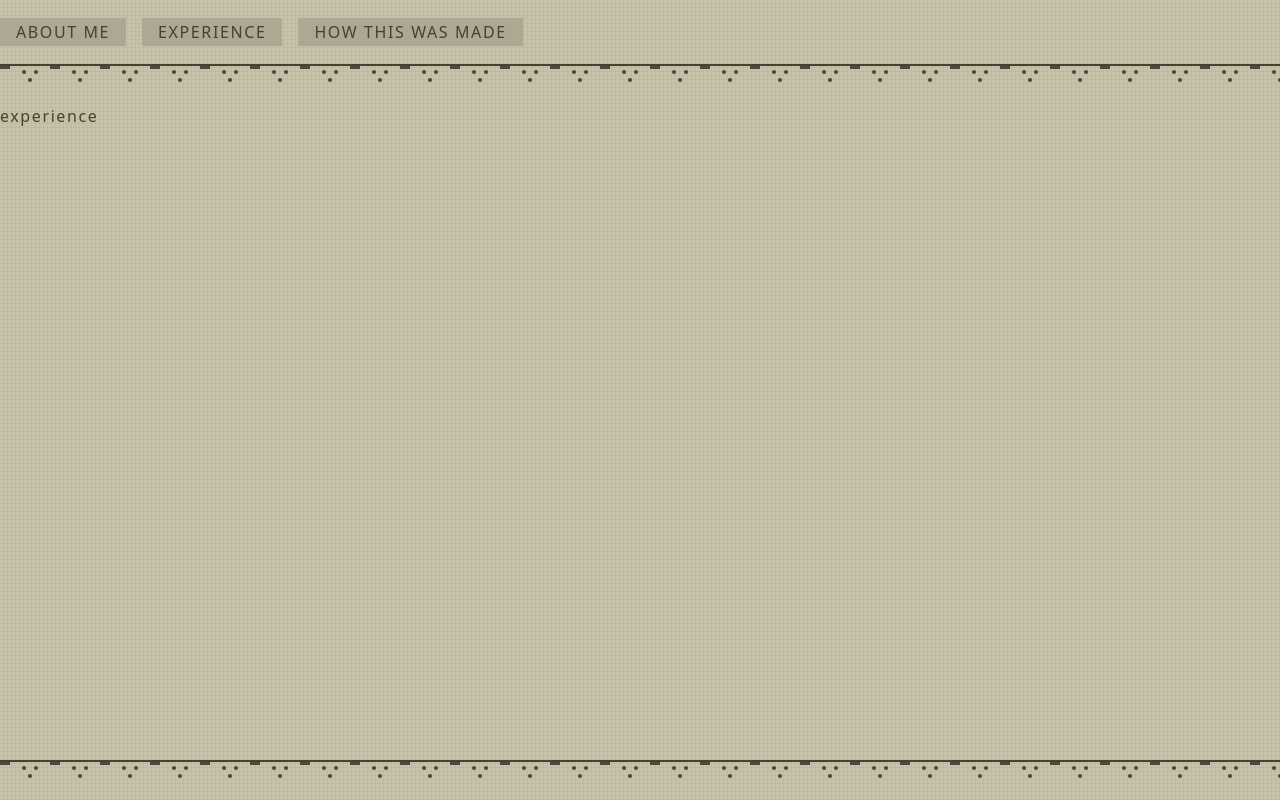
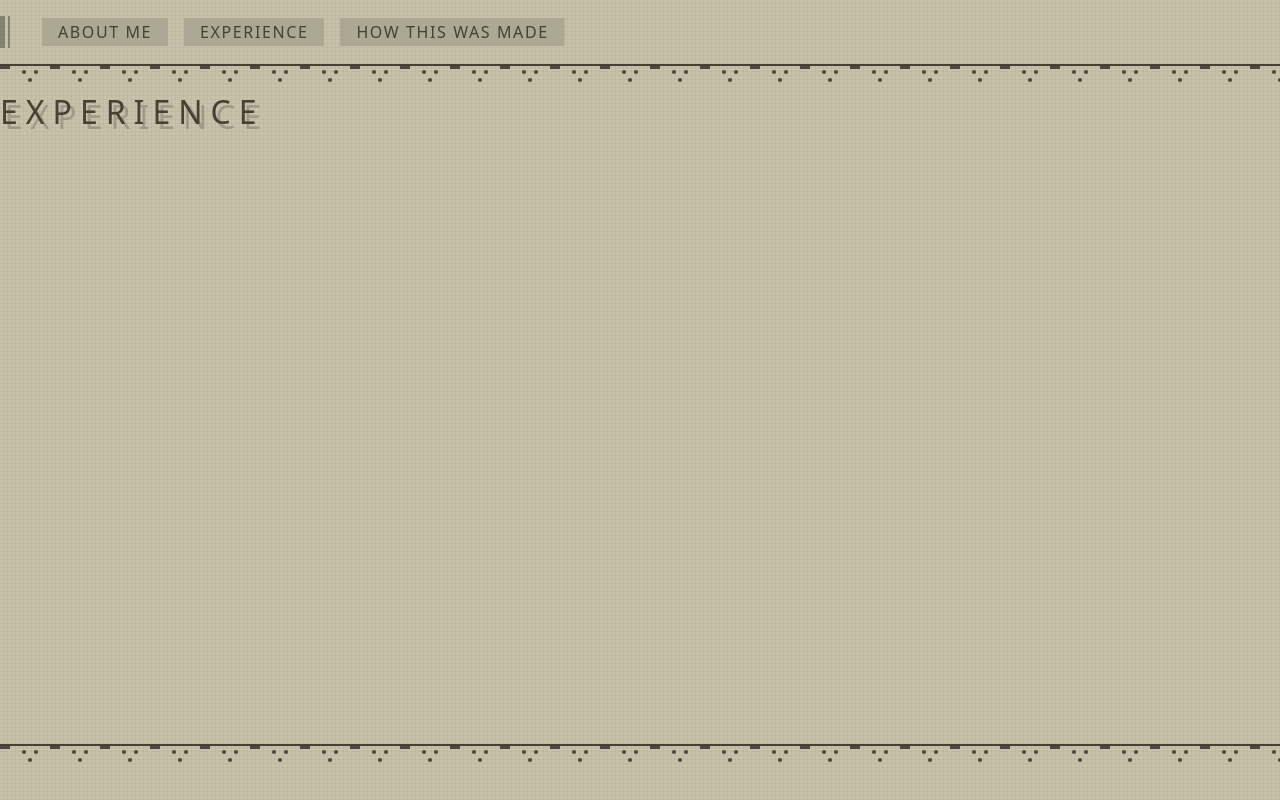
Before and after one commit to pralphv/portfolio-game-screens, a React (Vite) app: page /portfolio-game-screens/experience in a window 1280 px wide. Built offline with nearby package versions, Linux system fonts and the light colour scheme; what @pixi/react would draw is missing.

Commit message:
progress

```diff
--- a/src/components/navigationBar/index.css
+++ b/src/components/navigationBar/index.css
@@ -18,7 +18,7 @@
 
 .pattern {
   border-top: 2px solid;
-  height: 40px;
+  height: 1.5em;
   padding: 0 4rem;
   background-size:
     50px 3px,
--- a/src/components/navigationBar/index.tsx
+++ b/src/components/navigationBar/index.tsx
@@ -4,6 +4,8 @@ import "./index.css";
 const NavigationBar = () => {
   return (
     <>
+      <div style={{ display: "flex", alignItems: "center" }}>
+        <div className="dividers" />
         <nav
           className="nier-navbar"
           style={{
@@ -13,27 +15,27 @@ const NavigationBar = () => {
             alignItems: "center",
           }}
         >
-        <NavLink to="/about_me">ABOUT ME</NavLink>
+          <NavLink
+            to="/about_me"
+            className={({ isActive }) => (isActive ? "active" : "")}
+          >
+            ABOUT ME
+          </NavLink>
           <NavLink to="/experience">EXPERIENCE</NavLink>
           <NavLink to="/how_this_was_made">HOW THIS WAS MADE</NavLink>
         </nav>
-      <div>
-        <div>
+      </div>
+
       <div className="pattern top" />
-        </div>
-      </div>
       <div
+        className="pattern bottom"
         style={{
           position: "fixed",
-          bottom: 0,
+          bottom: "2em",
           left: 0,
           right: 0,
         }}
-      >
-        <div>
-          <div className="pattern bottom" />
-        </div>
-      </div>
+      />
     </>
   );
 };
--- a/src/index.css
+++ b/src/index.css
@@ -66,40 +66,83 @@ html[data-theme="nier"] {
     letter-spacing: 0.1rem;
   }
 
+  h1 {
+    text-transform: uppercase;
+    font-weight: 300;
+    letter-spacing: 0.5rem;
+    text-shadow: 0.3rem 0.3rem 0 rgba(77, 73, 62, 0.3);
+    font-size: 2em;
+  }
+
   a {
     background-color: #aca894;
     padding: 0.1rem 1rem;
     position: relative;
+    z-index: 1;
+    transition: color 0.15s ease;
 
-    /* Create the pseudo-elements always, but hidden initially */
-    &::before,
+    &::before {
+      content: "";
+      position: absolute;
+      top: -3px;
+      left: 0px;
+      bottom: -3px;
+      border-top: 1px solid var(--color-text-base);
+      border-bottom: 1px solid var(--color-text-base);
+      width: 100%;
+      opacity: 0;
+      transition: opacity 0.15s ease;
+    }
+
     &::after {
       content: "";
       position: absolute;
+      left: 0px;
+      top: 0px;
+      width: 0%;
+      height: 100%;
+      background-color: var(--color-text-base);
+      transition: width 0.15s ease;
+      z-index: -1;
+    }
+
+    &:hover {
+      color: var(--color-background);
+    }
+
+    &:hover::after {
+      width: 100%;
+    }
+
+    &:hover::before {
+      opacity: 100%;
+    }
+  }
+
+  .dividers {
+    position: relative;
+    width: 10px;
+    height: 2em;
+    margin-right: 2em;
+
+    &::before {
+      content: "";
+      position: absolute;
       left: 0;
-      top: -3px;
-      height: 1px;
-      background-color: #434038;
-      width: 100%;
-      opacity: 0;
-      transition: opacity 0.3s ease;
+      top: 0;
+      width: 5px;
+      height: 100%;
+      background-color: #838170;
     }
 
     &::after {
-      top: auto;
-      height: 1px;
-      bottom: -3px; /* Position for ::after */
-    }
-
-    &:hover {
-      background-color: #434038;
-      color: var(--color-background);
-    }
-
-    /* On hover, expand the borders to full width */
-    &:hover::before,
-    &:hover::after {
-      opacity: 100%;
+      content: "";
+      position: absolute;
+      right: 0;
+      top: 0;
+      width: 2px;
+      height: 100%;
+      background-color: #838170;
     }
   }
 }
--- a/src/routes/aboutMe/index.tsx
+++ b/src/routes/aboutMe/index.tsx
@@ -1,4 +1,4 @@
 const AboutMe = () => {
-    return <p className="text-primary">about me</p>
-}
+  return <h1>About Me</h1>;
+};
 export default AboutMe;
--- a/src/routes/experience/index.tsx
+++ b/src/routes/experience/index.tsx
@@ -1,4 +1,4 @@
 const Experience = () => {
-    return <p>experience</p>
-}
+  return <h1>experience</h1>;
+};
 export default Experience;
```
Lines whose indentation alone changed are shown as unchanged.
